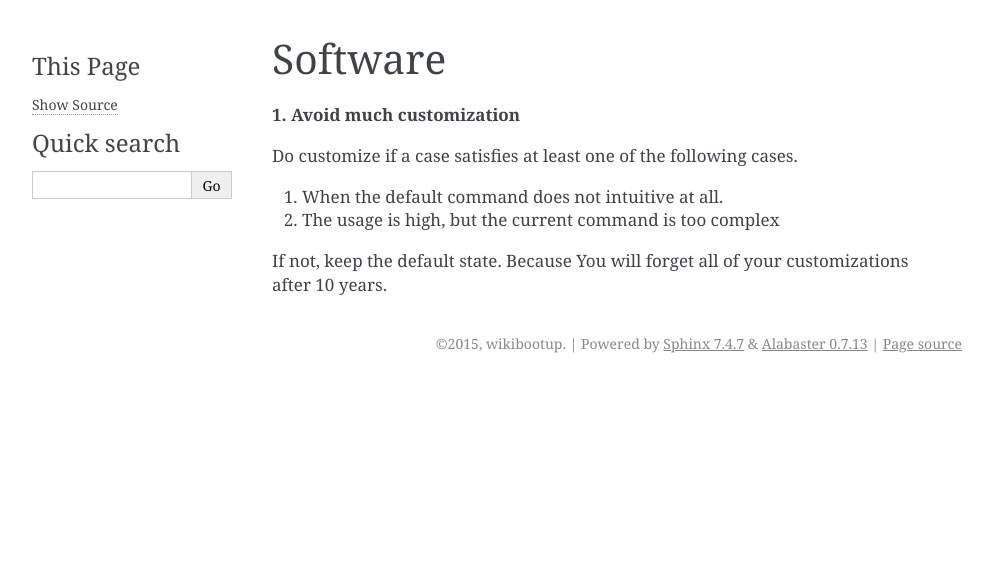
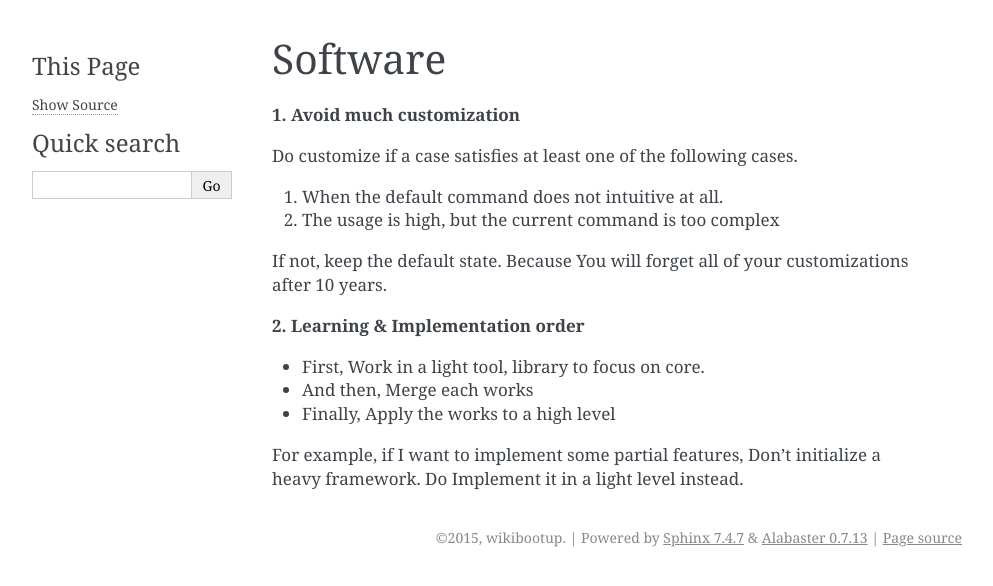
Before and after one commit to my-snippet/SmallKnowlege, a Sphinx documentation site: the page built from docs/source/Software.rst, in a window 1280 px wide. Shown: the top 586 px of the page, without its empty margins (148-1141 px from the left). Built offline with Sphinx 7.4.7, drawn with Linux system fonts in a browser that asks for light colours.

Commit message:
add software comment 2.

```diff
--- a/docs/source/Software.rst
+++ b/docs/source/Software.rst
@@ -9,3 +9,13 @@ Do customize if a case satisfies at least one of the following cases.
 2. The usage is high, but the current command is too complex
 
 If not, keep the default state. Because You will forget all of your customizations after 10 years.
+
+
+**2. Learning & Implementation order**
+
+- First, Work in a light tool, library to focus on core.
+- And then, Merge each works
+- Finally, Apply the works to a high level
+
+For example, if I want to implement some partial features, Don't initialize a heavy framework.
+Do Implement it in a light level instead.
```
